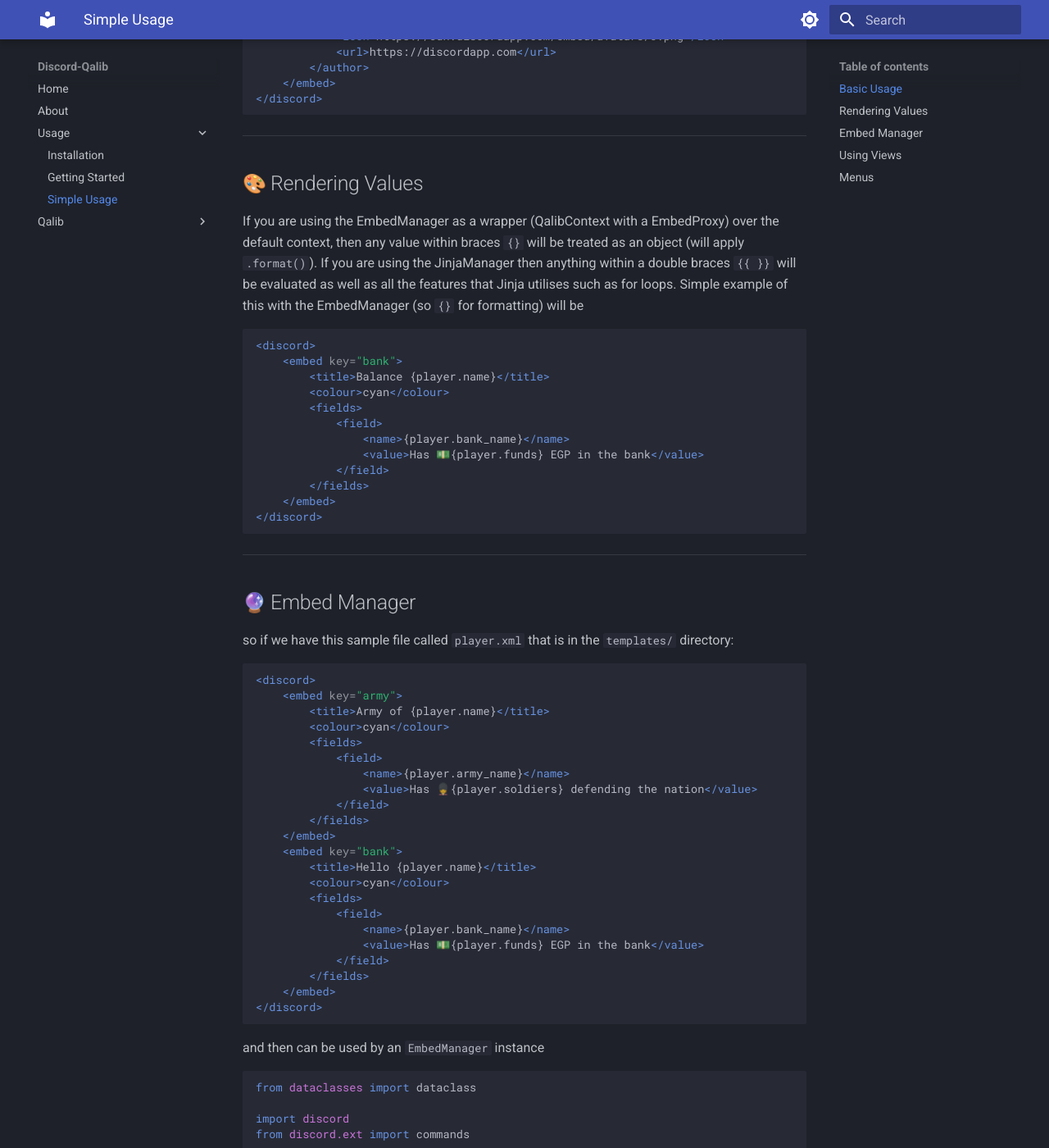
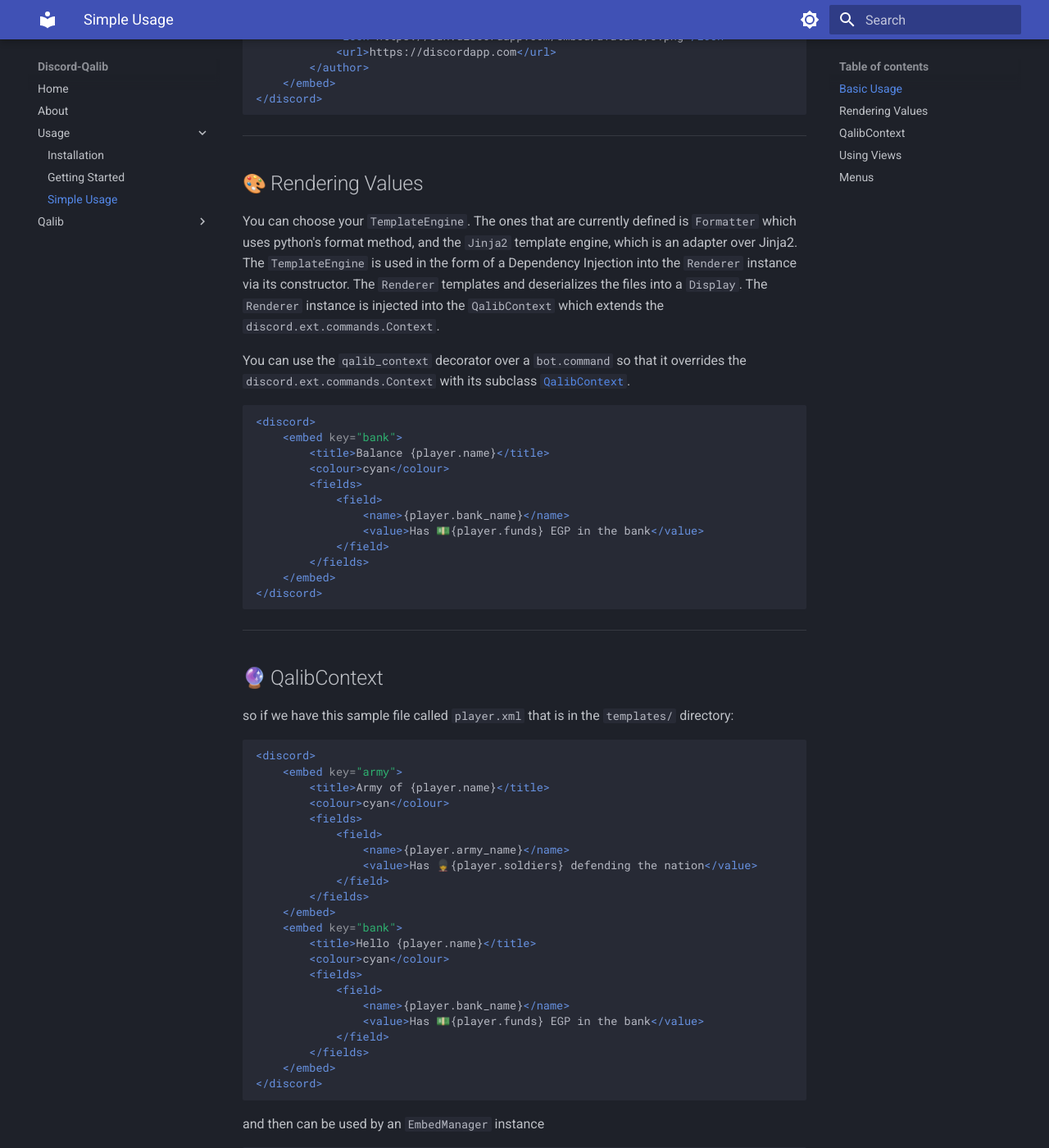
Before and after one commit to YousefEZ/discord-qalib, an MkDocs documentation site: the page built from docs/usage/simple-usage.md, in a window 1280 px wide and 1400 px high, scrolled down 1844 px. Shown: the whole window at 82% size. Built offline with MkDocs 1.6.1 and Material for MkDocs 9.7.7, drawn with Linux system fonts in a browser that asks for light colours; emoji names are drawn with the system emoji font; some of the changed text lies outside the part shown.

Commit message:
:memo: Updated Documentation

````diff
--- a/docs/usage/simple-usage.md
+++ b/docs/usage/simple-usage.md
@@ -91,10 +91,15 @@
 
 ## :art: Rendering Values
 
-If you are using the EmbedManager as a wrapper (QalibContext with a EmbedProxy) over the default context, then any value
-within braces ``{}`` will be treated as an object (will apply ``.format()``). If you are using the JinjaManager then
-anything within a double braces ``{{ }}`` will be evaluated as well as all the features that Jinja utilises such as for
-loops. Simple example of this with the EmbedManager (so ``{}`` for formatting) will be
+You can choose your ``TemplateEngine``. The ones that are currently defined is ``Formatter`` which uses python's format
+method, and the ``Jinja2`` template engine, which is an adapter over Jinja2. The ``TemplateEngine``
+is used in the form of a Dependency Injection into the ``Renderer`` instance via its constructor. The ``Renderer``
+templates and deserializes the files into a ``Display``. The ``Renderer`` instance is injected into the ``QalibContext``
+which extends the ``discord.ext.commands.Context``.
+
+You can use the ``qalib_context`` decorator over a ``bot.command`` so that it overrides
+the ``discord.ext.commands.Context``
+with its subclass [``QalibContext``](../qalib/context.md).
 
 ```xml
 
@@ -114,7 +119,7 @@
 
 ---
 
-## :crystal_ball: Embed Manager
+## :crystal_ball: QalibContext
 
 so if we have this sample file called ``player.xml`` that is in the ``templates/`` directory:
 
@@ -278,8 +283,8 @@
 </discord>
 ```
 
-Then you can use them in two ways. The first is passing the key menu key as the second argument to the embed manger, and
-it will automatically set that menu as the root.
+To render the menu you have to use [.menu()](../qalib/context.md) method with the key as the first argument, and that
+will render the menu.
 
 ```py
 import discord
@@ -314,6 +319,3 @@
     manager = qalib.QalibContext(ctx, qalib.Renderer(Formatter(), "templates/player.xml"))
     await manager.menu("menu1")
 ```
-
-its also possible to set the menu, by using the ``set_root`` method which sets the root to a menu (instead of the
-default ``<discord>`` tag).
````
Also changed, not shown: docs/qalib/template_engines/Jinja2.md (added, +5 -0 lines), docs/qalib/template_engines/formatter.md (added, +5 -0 lines), docs/usage/installation.md (+6 -3 lines), docs/qalib/jinja.md (deleted), docs/usage/getting-started.md (deleted).
